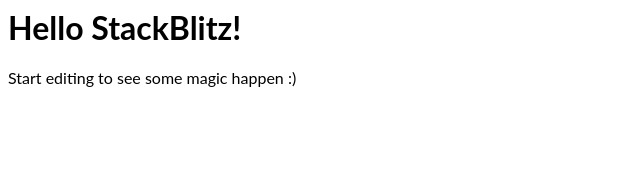
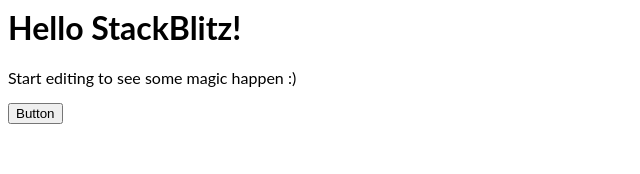
Before and after one commit to ajwebdev/react-interview-topics, a React (Create React App) app: page / in a window 1280 px wide. Shown: the top 174 px of the page, without its empty margins (0-640 px from the left). Built offline with nearby package versions, Linux system fonts and the light colour scheme.

Commit message:
1 file modified, 3 added

```diff
--- a/src/App.tsx
+++ b/src/App.tsx
@@ -1,11 +1,16 @@
 import * as React from 'react';
 import './style.css';
+import ErrorBoundary from './modules/ErrorBoundary/ErrorBoundary';
+import ErrorComponent from './modules/ErrorBoundary/ErrorComponent';
 
 export default function App() {
   return (
-    <div>
-      <h1>Hello StackBlitz!</h1>
-      <p>Start editing to see some magic happen :)</p>
-    </div>
+    <ErrorBoundary fallback={'loading'}>
+      <div>
+        <h1>Hello StackBlitz!</h1>
+        <p>Start editing to see some magic happen :)</p>
+        <ErrorComponent />
+      </div>
+    </ErrorBoundary>
   );
 }
--- /dev/null
+++ b/src/modules/ErrorBoundary/ErrorBoundary.jsx
@@ -0,0 +1,21 @@
+import React from 'react';
+import ErrorPage from './ErrorPage';
+class ErrorBoundary extends React.Component {
+  constructor(props) {
+    super(props);
+    this.state = { hasError: false };
+  }
+  static getDerivedStateFromError(error) {
+    console.log('error', error);
+    return { hasError: true };
+  }
+  componentDidCatch(error, info) {
+    console.log('catched UI Error', error, info);
+  }
+  render() {
+    if (this.state.hasError) return <ErrorPage />;
+    return this.props.children;
+  }
+}
+
+export default ErrorBoundary;
--- /dev/null
+++ b/src/modules/ErrorBoundary/ErrorComponent.jsx
@@ -0,0 +1,19 @@
+import React, { useEffect, useState } from 'react';
+
+const ErrorComponent = () => {
+  const [state, setState] = useState(0);
+  const handleClick = () => {
+    console.log('deno');
+
+    setState(state + 1);
+  };
+  useEffect(() => {
+    if (state === 4) {
+      console.log('deno');
+      throw new Error('something went wrong');
+    }
+  }, []);
+
+  return <button onClick={handleClick}>Button</button>;
+};
+export default ErrorComponent;
--- /dev/null
+++ b/src/modules/ErrorBoundary/ErrorPage.jsx
@@ -0,0 +1,6 @@
+import React from 'react';
+
+const ErrorPage = () => {
+  return <div>Something went wrong</div>;
+};
+export default ErrorPage;
```
